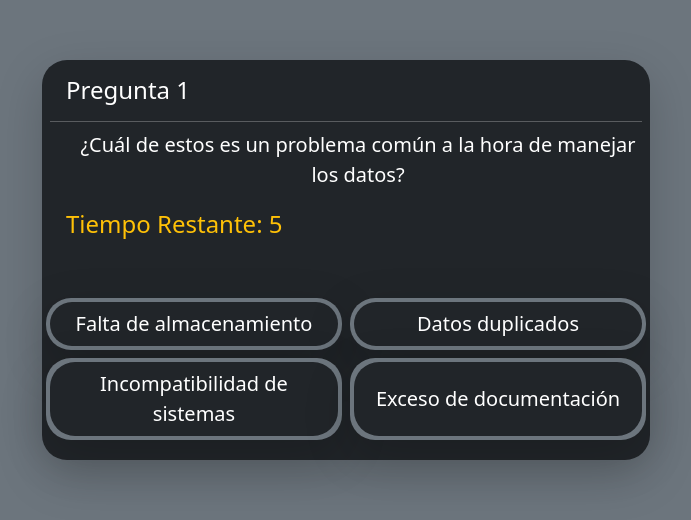
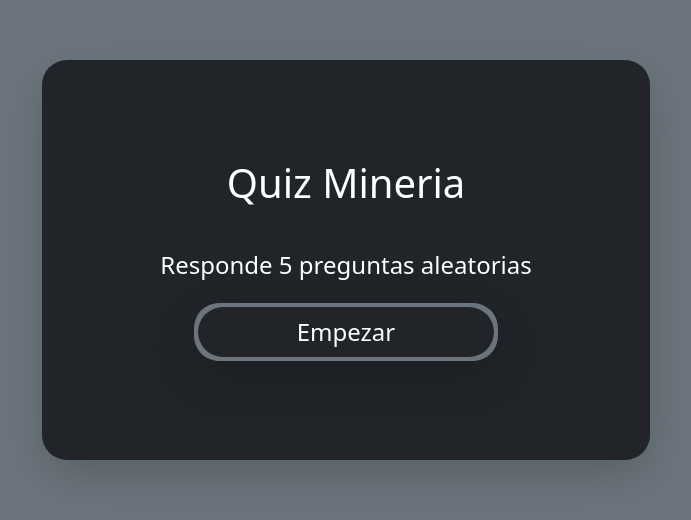
Before and after one commit to EricWithC04/quiz-app-mineria, a React (Vite) app: page / in a window 1280 px wide. Shown: the part 132-652 px from the top of the page, without its empty margins (294-985 px from the left). Built offline with nearby package versions, Linux system fonts and the light colour scheme.

Commit message:
feat: landing page

```diff
--- a/src/App.jsx
+++ b/src/App.jsx
@@ -4,11 +4,13 @@ import { useState, useEffect } from 'react'
 import FinishGame from './components/FinishGame/FinishGame'
 import ShowAnswers from './components/ShowAnswers/ShowAnswers'
 import CardQuestions from './components/CardQuestions/CardQuestions'
+import MainPage from './components/MainPage/MainPage'
 import './App.css'
 
 function App() {
 
   const [selectedQuestions] = useState(arrayRandomElements(questions, 5))
+  const [initialGame, setInitialGame] = useState(false)
 
   const [currentQuestion, setCurrentQuestion] = useState(0)
   const [points, setPoints] = useState(0)
@@ -19,15 +21,16 @@ function App() {
 
   useEffect(() => {
     if (!isFinished) {
+      if (initialGame) {
         const timeInterval = setInterval(() => {
           if (time > 0) setTime((prevTime) => prevTime - 1);
           if (time === 0) setTimeFinished(true)
         }, 1000)
 
         return () => clearInterval(timeInterval)
-
       }
-  }, [time])
+    }
+  }, [time, initialGame])
 
   useEffect(() => {
     if (timeFinished) {
@@ -89,8 +92,7 @@ function App() {
         countQuestions={selectedQuestions.length}
       />
     )
-  }
-
+  } else if (initialGame) {
     return (
       <CardQuestions
         questions={selectedQuestions}
@@ -101,4 +103,11 @@ function App() {
     )
   }
 
+  return (
+    <MainPage
+      setInitialGame={setInitialGame}
+    />
+  )
+}
+
 export default App
--- /dev/null
+++ b/src/components/MainPage/MainPage.jsx
@@ -0,0 +1,20 @@
+import React from 'react'
+
+const MainPage = ({ setInitialGame }) => {
+    return (
+        <main className='d-flex justify-content-center align-items-center bg'>
+            <div className='d-flex flex-column bg-dark text-white border-rounded w-50 card-question fs-4 justify-content-center shadow-lg pt-3 pb-3'>
+                <h1 className='mb-3 fs-1'>Quiz Mineria</h1>
+                <p className='mt-4'>Responde 5 preguntas aleatorias</p>
+                <div className='bg-secondary align-self-center w-50 border-rounded mt-1 p-1 shadow-lg'>
+                    <button
+                        className='bg-dark fs-4 btn text-white w-100 h-100 border-rounded option'
+                        onClick={() => setInitialGame(true)}
+                    >Empezar</button>
+                </div>
+            </div>
+        </main>
+    )
+}
+
+export default MainPage
```
Lines whose indentation alone changed are shown as unchanged.
